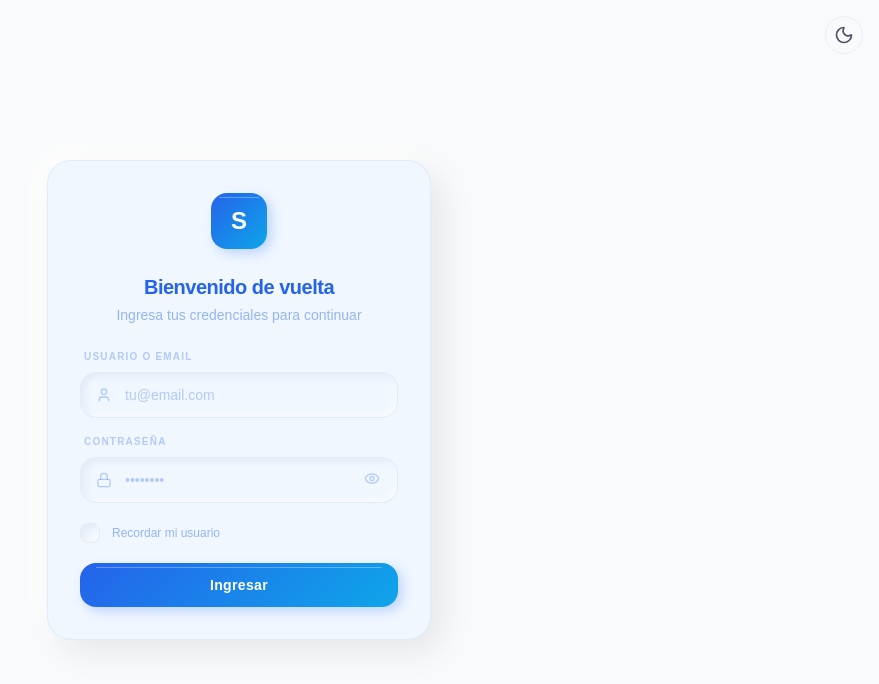
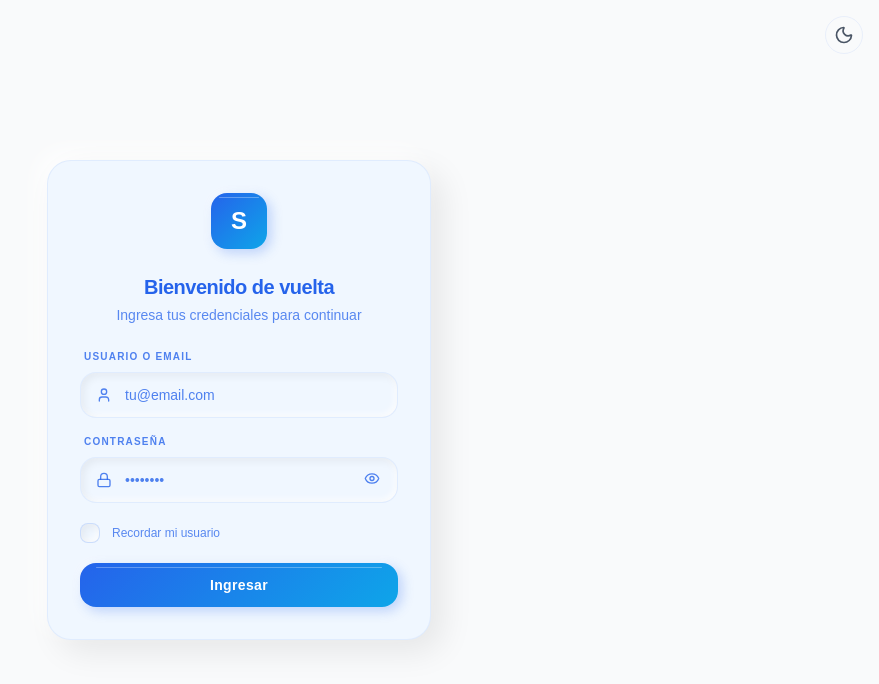
Before and after one commit to michacp/facuracion_nextjs, a Next.js app: page /login in a window 1280 px wide. Shown: the top 684 px of the page, without its empty margins (401-1280 px from the left). Built offline with nearby package versions, Linux system fonts and the light colour scheme; no server answers.

Commit message:
mejoras y agrgar proveedores

```diff
--- a/src/app/globals.css
+++ b/src/app/globals.css
@@ -15,8 +15,8 @@
   --su-bg-deep:        #e0f2fe;
 
   --su-text:           #2563eb;
-  --su-text-muted:     rgba(37, 99, 235, 0.45);
-  --su-text-subtle:    rgba(37, 99, 235, 0.30);
+  --su-text-muted:     rgba(37, 99, 235, 0.75);
+  --su-text-subtle:    rgba(37, 99, 235, 0.80);
 
   --su-border:         rgba(37, 99, 235, 0.08);
   --su-border-strong:  rgba(37, 99, 235, 0.18);
@@ -45,8 +45,8 @@
   --su-bg-deep:        #020617;
 
   --su-text:           #38bdf8; /* Texto brillante en azul cielo */
-  --su-text-muted:     rgba(56, 189, 248, 0.50);
-  --su-text-subtle:    rgba(56, 189, 248, 0.30);
+  --su-text-muted:     rgba(56, 189, 248, 0.70);
+  --su-text-subtle:    rgba(56, 189, 248, 0.80);
 
   --su-border:         rgba(38, 166, 254, 0.15);
   --su-border-strong:  rgba(38, 166, 254, 0.28);
--- a/src/app/page.tsx
+++ b/src/app/page.tsx
@@ -1,24 +1,22 @@
 import Link from "next/link";
 import { ThemeToggle } from "@/components/common/ThemeToggle";
 
-
 export default function HomePage() {
   return (
-    <main className="min-h-screen flex flex-col items-center justify-center gap-6 bg-white dark:bg-gray-950 transition-colors duration-200">
-           <div className="absolute top-4 right-4">
+    <main className="min-h-screen flex flex-col items-center justify-center gap-6 bg-su-bg transition-colors duration-200">
+      <div className="absolute top-4 right-4">
         <ThemeToggle />
       </div>
-      <h1 className="text-3xl font-semibold text-gray-900 dark:text-white">
+
+      <h1 className="text-3xl font-semibold" style={{ color: "var(--foreground)" }}>
         Bienvenido al sistema
       </h1>
 
       <Link href="/login">
-        <button className="px-6 py-3 bg-brand-indigo text-white rounded-lg hover:bg-brand-indigo-dark transition-colors duration-200">
+        <button className="su-brand px-6 py-3 rounded-2xl text-sm font-semibold hover:shadow-su-brand-lg hover:scale-[1.02] transition-all duration-200">
           Iniciar sesión
         </button>
       </Link>
-
-
     </main>
   );
 }
--- a/src/features/auth/components/LoginForm.tsx
+++ b/src/features/auth/components/LoginForm.tsx
@@ -40,16 +40,35 @@ function SoftInput({ icon: Icon, type, placeholder, value, onChange, required, r
 
 export function LoginForm() {
   const {
-    identifier, password, rememberMe, loading, showPassword, error,
+    identifier, password, rememberMe, loading, showPassword, error, checking,
     setIdentifier, setPassword, setRememberMe, togglePasswordVisibility, handleSubmit,
   } = useLogin();
 
+  // ── Pantalla de verificación ──────────────────────────────────────────────
+  if (checking) {
+    return (
+      <div className="w-full max-w-sm rounded-3xl p-8 flex flex-col items-center gap-4 su-surface-lg">
+        <div className="su-avatar su-brand w-14 h-14 rounded-2xl">
+          <span className="text-white font-bold text-2xl">S</span>
+          <div className="su-avatar-shine" />
+        </div>
+        <div className="flex items-center gap-2.5">
+          <div
+            className="w-4 h-4 rounded-full border-2 animate-spin"
+            style={{ borderColor: "var(--brand-blue)", borderTopColor: "transparent" }}
+          />
+          <span className="text-sm font-medium" style={{ color: "var(--su-text-muted)" }}>
+            Comprobando sesión…
+          </span>
+        </div>
+      </div>
+    );
+  }
+
   return (
-   // {/* su-surface-lg (globals) */}
     <div className="w-full max-w-sm rounded-3xl p-8 flex flex-col gap-6 su-surface-lg">
 
-      {/* Logomark ── su-avatar + su-avatar-shine + su-brand (globals).
-          Dimensiones y rounded exclusivos de este contexto. */}
+      {/* Logomark */}
       <div className="flex justify-center">
         <div className="su-avatar su-brand w-14 h-14 rounded-2xl">
           <span className="text-white font-bold text-2xl">S</span>
@@ -63,7 +82,7 @@ export function LoginForm() {
         <p className="text-sm text-su-text-muted">Ingresa tus credenciales para continuar</p>
       </div>
 
-      {/* Error — exclusivo del login */}
+      {/* Error */}
       {error && (
         <div className="flex items-start gap-2.5 px-4 py-3 rounded-2xl text-xs font-medium text-red-500 dark:text-red-400 su-inset border-red-200/60 dark:border-red-900/40">
           <AlertCircle className="w-4 h-4 shrink-0 mt-0.5 text-red-400" />
@@ -75,7 +94,6 @@ export function LoginForm() {
       <form onSubmit={handleSubmit} className="flex flex-col gap-4">
 
         <div className="flex flex-col gap-2">
-          {/* su-field-label (globals) */}
           <label className="su-field-label">Usuario o email</label>
           <SoftInput
             icon={User} type="text" placeholder="tu@email.com"
@@ -84,7 +102,6 @@ export function LoginForm() {
         </div>
 
         <div className="flex flex-col gap-2">
-          {/* su-field-label (globals) */}
           <label className="su-field-label">Contraseña</label>
           <SoftInput
             icon={Lock}
@@ -102,16 +119,31 @@ export function LoginForm() {
           />
         </div>
 
-        {/* Checkbox */}
+        {/* Checkbox — arreglado para modo claro */}
         <label className="flex items-center gap-3 cursor-pointer select-none group mt-1">
           <div className="relative shrink-0">
-            <input type="checkbox" checked={rememberMe} onChange={(e) => setRememberMe(e.target.checked)} className="sr-only peer" />
-            {/* su-inset + su-brand al activarse (globals) */}
-            <div className="
-              w-5 h-5 rounded-lg su-inset
-              peer-checked:su-brand peer-checked:border-transparent
-              transition-all duration-200 flex items-center justify-center
-            ">
+            <input
+              type="checkbox"
+              checked={rememberMe}
+              onChange={(e) => setRememberMe(e.target.checked)}
+              className="sr-only peer"
+            />
+            <div
+              className="w-5 h-5 rounded-lg transition-all duration-200 flex items-center justify-center"
+              style={
+                rememberMe
+                  ? {
+                      background: "linear-gradient(135deg, var(--brand-blue), var(--brand-sky))",
+                      boxShadow: "var(--su-shadow-brand)",
+                      border: "1px solid transparent",
+                    }
+                  : {
+                      background: "var(--su-bg)",
+                      boxShadow: "var(--su-shadow-inset)",
+                      border: "1px solid var(--su-border-strong)", // ← borde visible en claro
+                    }
+              }
+            >
               {rememberMe && (
                 <svg className="w-3 h-3 text-white" fill="none" viewBox="0 0 24 24" stroke="currentColor" strokeWidth={3}>
                   <path strokeLinecap="round" strokeLinejoin="round" d="M5 13l4 4L19 7" />
@@ -124,7 +156,7 @@ export function LoginForm() {
           </span>
         </label>
 
-        {/* Submit — su-brand (globals) + shine exclusivo del botón */}
+        {/* Submit */}
         <button
           type="submit"
           disabled={loading}
@@ -137,7 +169,6 @@ export function LoginForm() {
             transition-all duration-200 tracking-wide
           "
         >
-          {/* Shine del botón — exclusivo de este submit */}
           <div className="absolute inset-x-4 top-1 h-px bg-white/30 rounded-full pointer-events-none" />
           <span className="relative">{loading ? "Ingresando..." : "Ingresar"}</span>
         </button>
--- a/src/features/auth/hooks/useLogin.ts
+++ b/src/features/auth/hooks/useLogin.ts
@@ -9,6 +9,7 @@ import { AxiosError } from "axios";
 export function useLogin() {
     const router = useRouter();
     const [loading, setLoading] = useState(false);
+    const [checking, setChecking] = useState(true);
     const [showPassword, setShowPassword] = useState(false);
 
     // Estados del formulario
@@ -27,6 +28,8 @@ export function useLogin() {
         }
         if (Cookies.get("token")) {
             router.replace("/dashboard");
+        } else {
+            setChecking(false); // ← solo muestra el form si no hay token
         }
     }, []);
 
@@ -76,11 +79,12 @@ export function useLogin() {
         rememberMe,
         loading,
         showPassword,
-        error, // 👈 Lo exponemos para que el componente lo renderice
+        error,
         setIdentifier,
         setPassword,
         setRememberMe,
         togglePasswordVisibility,
         handleSubmit,
+        checking,
     };
 }
--- a/src/features/reportes/components/Dashboard/index.tsx
+++ b/src/features/reportes/components/Dashboard/index.tsx
@@ -16,7 +16,7 @@ function DashboardLoading() {
     <div className="flex h-64 items-center justify-center gap-3">
       <div
         className="w-5 h-5 rounded-full border-2 animate-spin"
-        style={{ borderColor: "var(--brand-indigo)", borderTopColor: "transparent" }}
+        style={{ borderColor: "var(--brand-blue)", borderTopColor: "transparent" }}
       />
       <span className="text-sm" style={{ color: "var(--su-text-muted)" }}>
         Cargando panel…
@@ -78,7 +78,7 @@ export function Dashboard() {
             style={
               periodoTop === p
                 ? {
-                    background: "linear-gradient(135deg, var(--brand-indigo), var(--brand-purple))",
+                    background: "linear-gradient(135deg, var(--brand-blue), var(--brand-sky))",
                     boxShadow: "var(--su-shadow-brand)",
                     color: "white",
                   }
```
